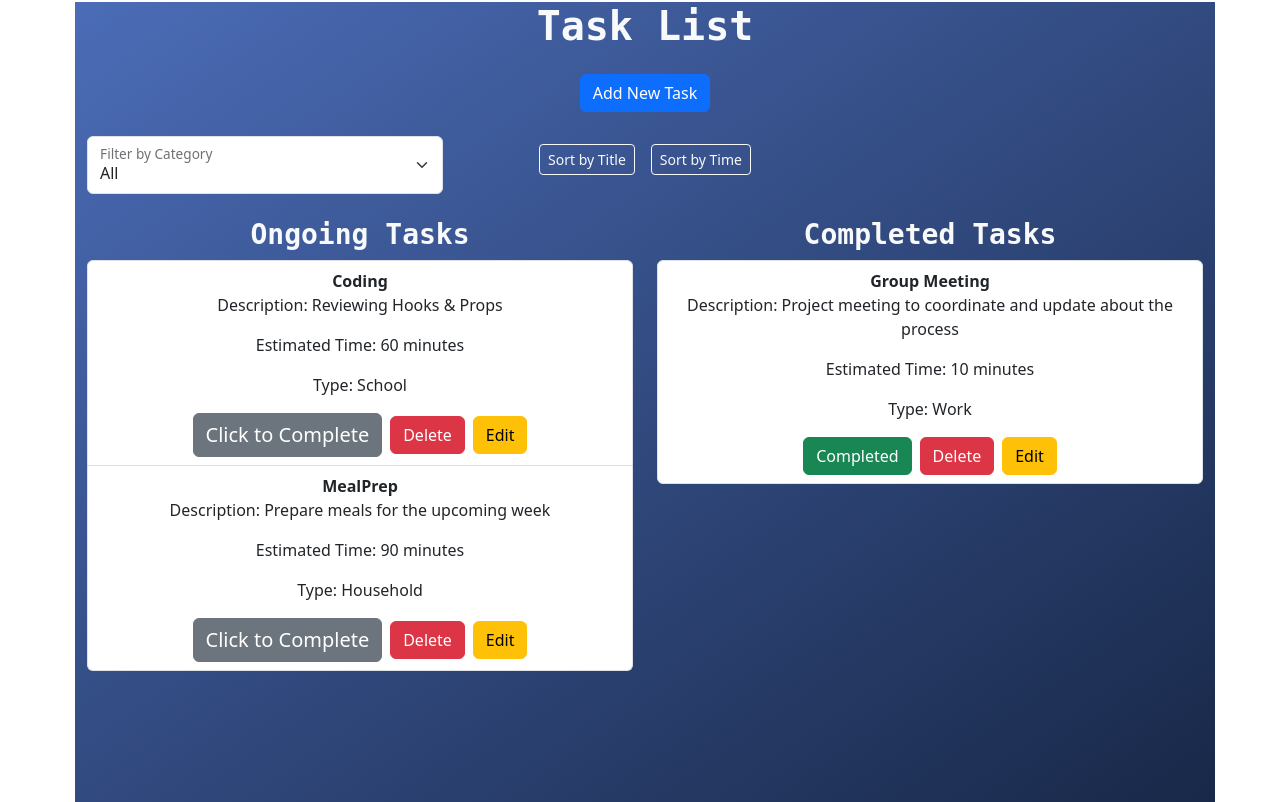
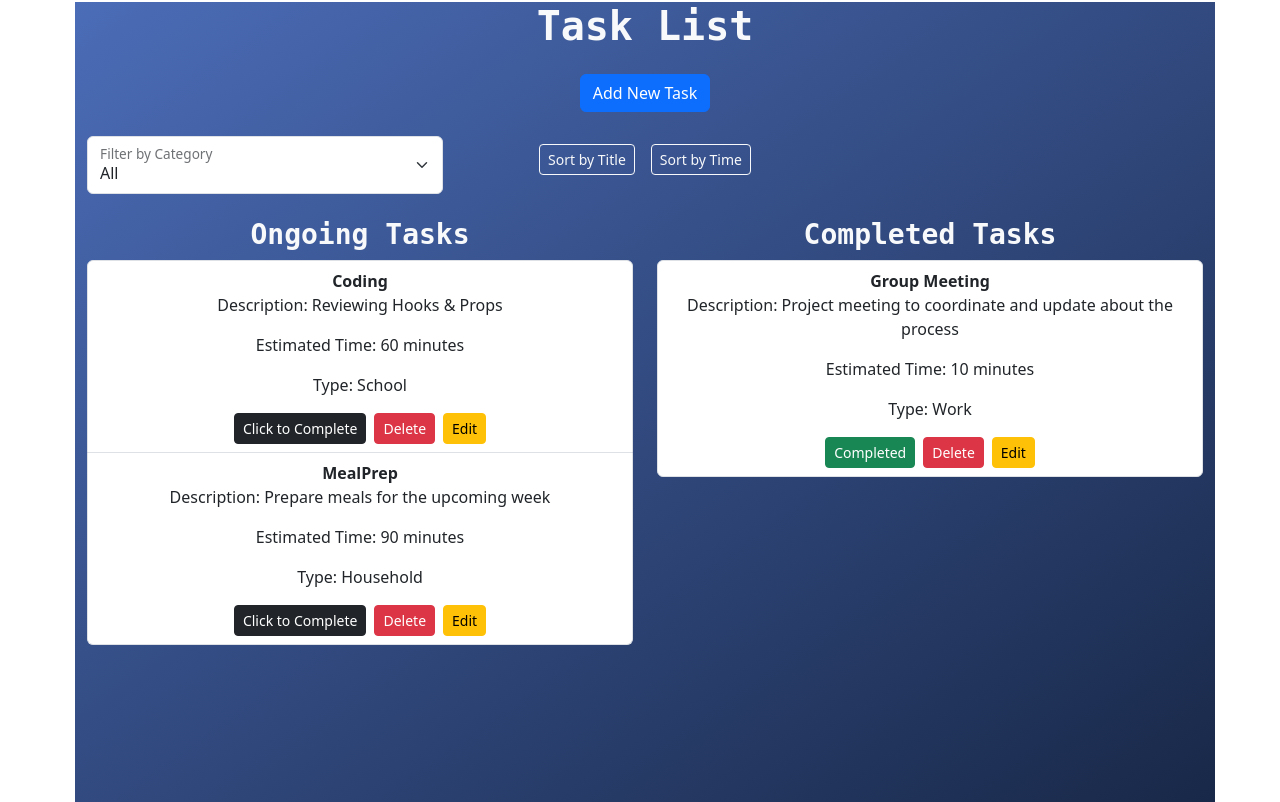
Before and after one commit to Milton3000/habitsandtasks, a React (Create React App) app: page /tasks in a window 1280 px wide. Shown: the part 488-1290 px from the top of the page. Built offline with nearby package versions, Linux system fonts and the light colour scheme.

Commit message:
Button Fix

```diff
--- a/src/components/Tasks/Tasks.jsx
+++ b/src/components/Tasks/Tasks.jsx
@@ -163,21 +163,21 @@ const Tasks = ({ tasks, setTasks }) => {
                   <button
                     className={
                       task.completed
-                        ? "btn btn-success"
-                        : "btn btn-secondary mx-2"
+                        ? "btn btn-success btn-sm"
+                        : "btn btn-dark mx-2 btn-sm"
                     }
                     onClick={() => handleCompleteTask(task.id)}
                   >
                     {task.completed ? "Completed" : "Click to Complete"}
                   </button>
                   <button
-                    className="btn btn-danger"
+                    className="btn btn-danger btn-sm"
                     onClick={() => handleDeleteTask(task.id)}
                   >
                     Delete
                   </button>
                   <button
-                    className="btn btn-warning mx-2"
+                    className="btn btn-warning mx-2 btn-sm"
                     onClick={() => handleEditTask(task)}
                   >
                     Edit
@@ -199,19 +199,19 @@ const Tasks = ({ tasks, setTasks }) => {
                   <p> Estimated Time: {task.timeEstimate} minutes</p>
                   <p> Type: {task.taskType}</p>
                   <button
-                    className="btn btn-success"
+                    className="btn btn-success btn-sm"
                     onClick={() => handleUntoggleTask(task.id)}
                   >
                     Completed
                   </button>
                   <button
-                    className="btn btn-danger mx-2"
+                    className="btn btn-danger mx-2 btn-sm"
                     onClick={() => handleDeleteTask(task.id)}
                   >
                     Delete
                   </button>
                   <button
-                    className="btn btn-warning"
+                    className="btn btn-warning btn-sm"
                     onClick={() => handleEditTask(task)}
                   >
                     Edit
```
